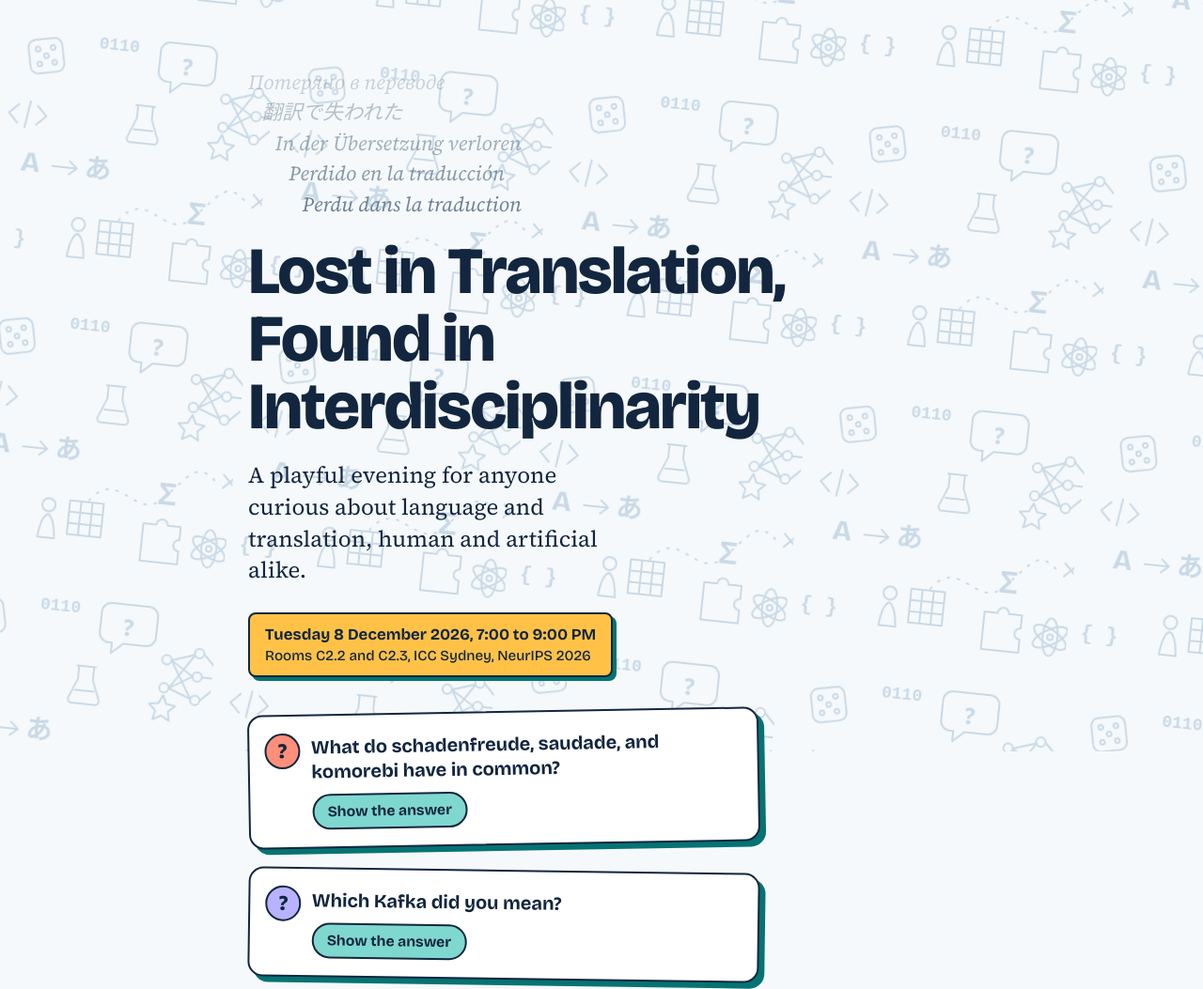
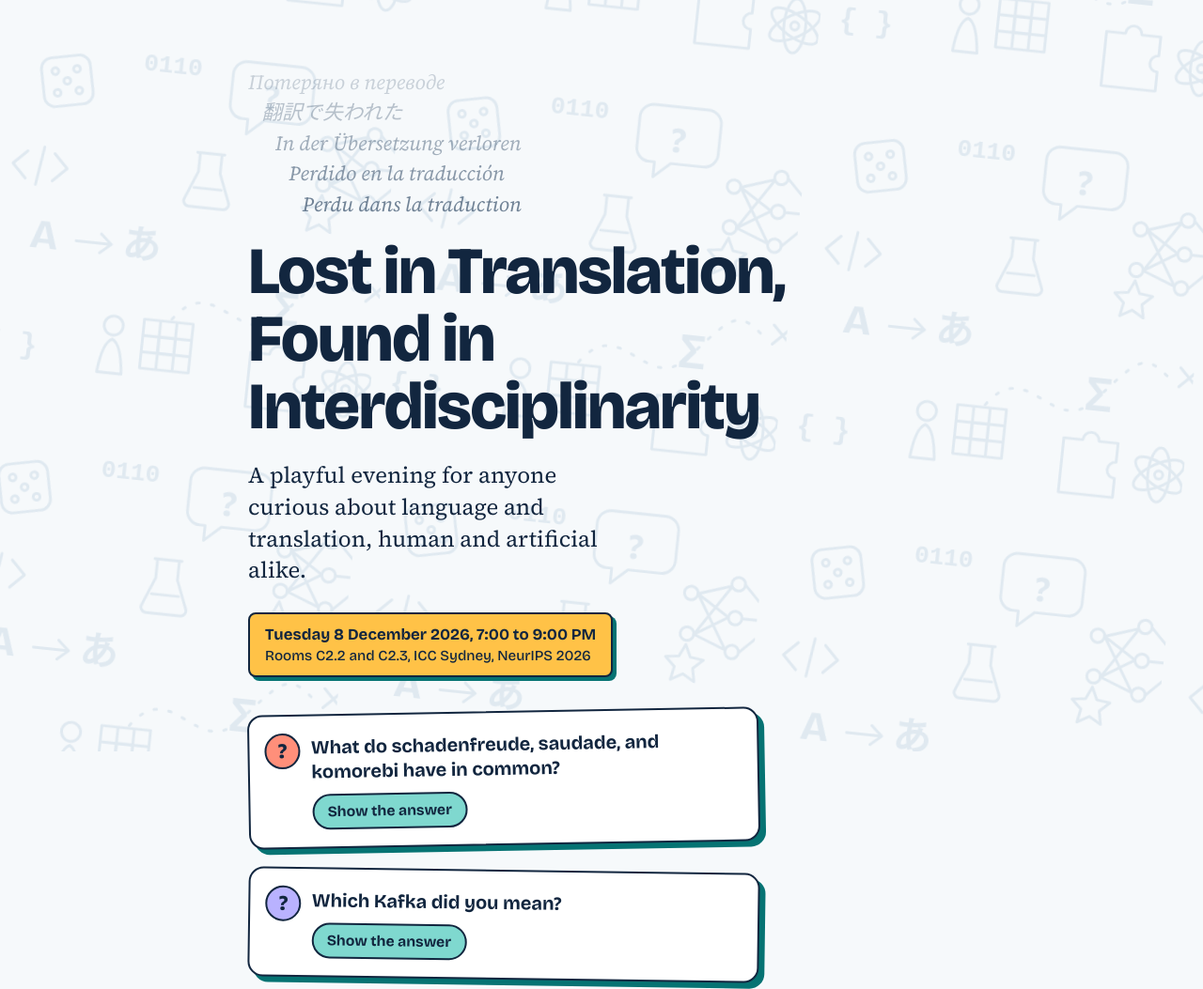
Before and after one commit to Caliatdrimme/lost-in-translation-neurips2026, a plain HTML site: page index.html in a window 1280 px wide. Shown: the top 1053 px of the page at 94% size. Drawn offline with nearby package versions, Linux system fonts and the light colour scheme.

Commit message:
Add files via upload

```diff
--- a/index.html
+++ b/index.html
@@ -8,11 +8,11 @@
 <meta property="og:title" content="Lost in Translation, Found in Interdisciplinarity">
 <meta property="og:description" content="A playful evening for anyone curious about language and translation, human and artificial alike. NeurIPS 2026 social, Sydney, 8 December.">
 <meta property="og:type" content="website">
-<meta property="og:image" content="https://caliatdrimme.github.io/lost-in-translation-neurips2026/share-image.png">
+<meta property="og:image" content="https://caliatdrimme.github.io/lost-in-translation-neurips2026/lost-in-translation-neurips2026-social.png">
 <meta property="og:image:width" content="1200">
 <meta property="og:image:height" content="630">
 <meta name="twitter:card" content="summary_large_image">
-<meta name="twitter:image" content="https://caliatdrimme.github.io/lost-in-translation-neurips2026/share-image.png">
+<meta name="twitter:image" content="https://caliatdrimme.github.io/lost-in-translation-neurips2026/lost-in-translation-neurips2026-social.png">
 <link rel="preconnect" href="https://fonts.googleapis.com">
 <link rel="preconnect" href="https://fonts.gstatic.com" crossorigin>
 <link href="https://fonts.googleapis.com/css2?family=Bricolage+Grotesque:opsz,wght@12..96,500;12..96,700;12..96,800&family=Noto+Sans+JP:wght@400&family=Source+Serif+4:ital,opsz,wght@0,8..60,400;0,8..60,600;1,8..60,400&display=swap" rel="stylesheet">
@@ -75,6 +75,7 @@
     height: 100%;
     z-index: -1;
     pointer-events: none;
+    opacity: 0.5;
   }
   .bg pattern * {
     fill: none;
@@ -398,7 +399,7 @@
 
 <svg class="bg" aria-hidden="true" focusable="false">
   <defs>
-    <pattern id="doodles" width="300" height="300" patternUnits="userSpaceOnUse" patternTransform="rotate(6)">
+    <pattern id="doodles" width="300" height="300" patternUnits="userSpaceOnUse" patternTransform="scale(1.45) rotate(6)">
       <!-- die -->
       <g transform="translate(34 40) rotate(-12)">
         <rect width="36" height="36" rx="8"/>
```
Also changed, not shown: lost-in-translation-neurips2026-social.png (added).
